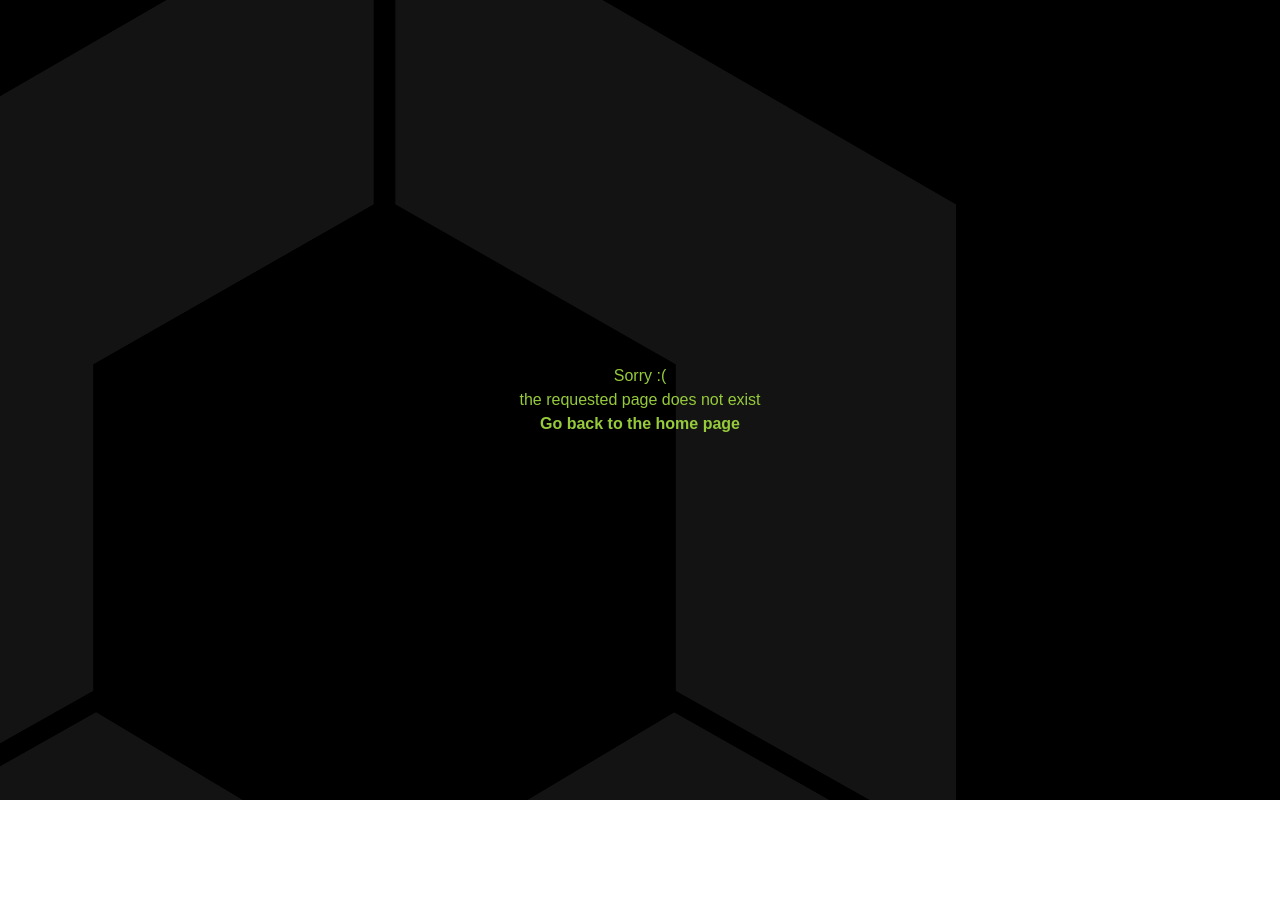
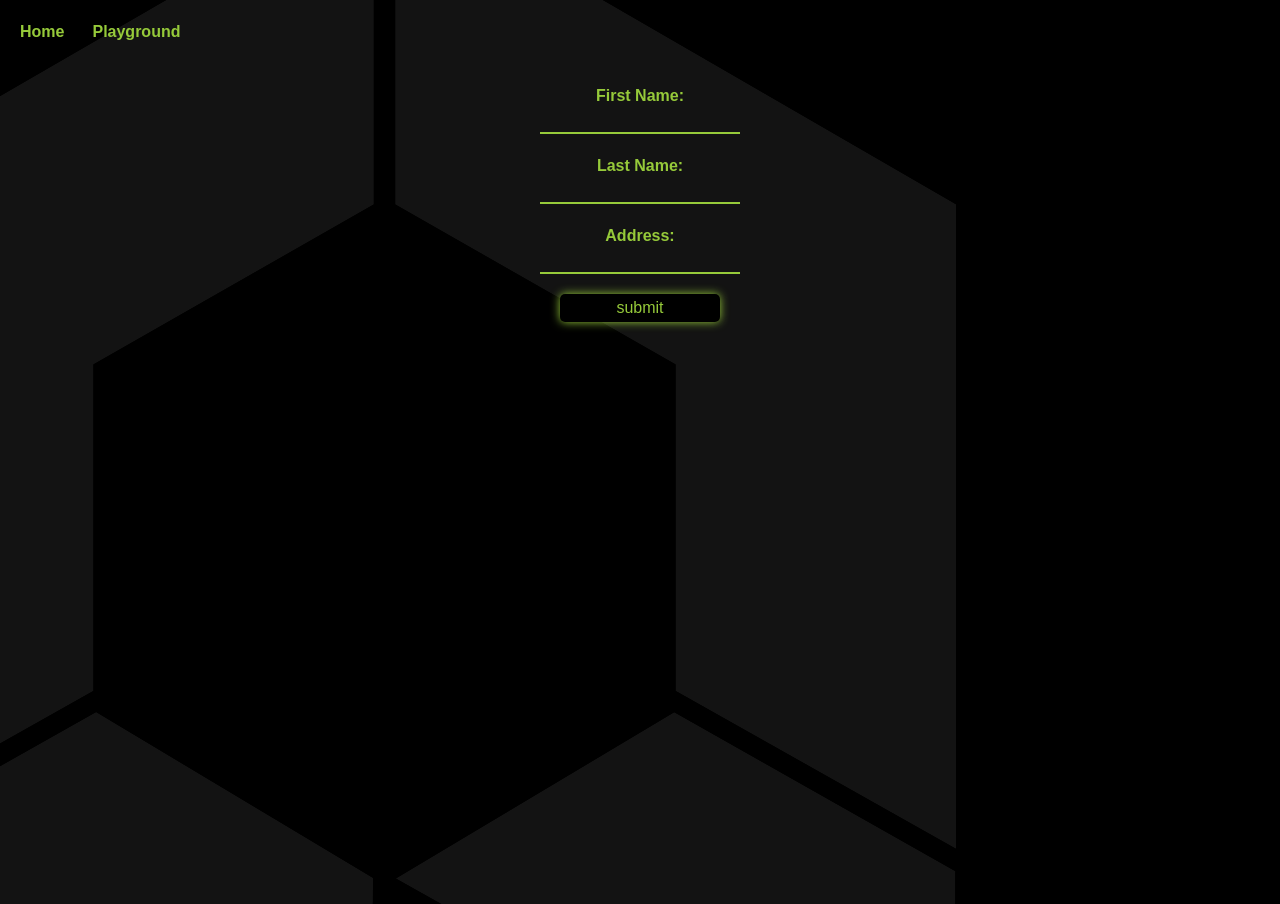
Before and after one commit to UrosDelic/tailwind-react, a React (Create React App) app: page /playground/1 in a window 1280 px wide. Before the commit the page ends 800 px from the top, so only its background shows below. Built offline with nearby package versions, Linux system fonts and the light colour scheme.

Commit message:
playground new

```diff
--- a/src/App.js
+++ b/src/App.js
@@ -15,6 +15,9 @@ const App = () => {
           <Route exact path='/playground'>
             <Playground></Playground>
           </Route>
+          <Route path='/playground/:id'>
+            <Playground></Playground>
+          </Route>
           <Route path='*'>
             <NotFound></NotFound>
           </Route>
--- a/src/components/LoginForm/LoginForm.css
+++ b/src/components/LoginForm/LoginForm.css
@@ -15,7 +15,7 @@
   display: none;
 }
 .heading {
-  font-size: 2em;
+  font-size: 2.441rem;
   font-weight: bold;
 }
 
--- a/src/components/LoginForm/LoginForm.jsx
+++ b/src/components/LoginForm/LoginForm.jsx
@@ -47,7 +47,7 @@ const LoginForm = () => {
   };
 
   return (
-    <div>
+    <div className='playground-container'>
       <Navbar></Navbar>
       <div className='loginForm-container p-3 w-2/3 md:w-1/2 xl:w-1/4'>
         <h1 className='heading text-center md:text-left mb-8'>Ajax - Node.js in React</h1>
@@ -84,7 +84,7 @@ const LoginForm = () => {
             <span className='span-post-btn mt-5'>Post Data</span>
           </button>
           <button
-            className='mt-2 transition duration-500 transform hover:scale-100 w-2/5 font-b'
+            className='mt-2 transition duration-500 transform hover:scale-100 w-2/5 font-bold'
             id='btn-get-data'
             onClick={getServerData}
           >
--- a/src/components/NotFound.jsx
+++ b/src/components/NotFound.jsx
@@ -4,8 +4,8 @@ const NotFound = () => {
   return (
     <div className='not-found-page h-screen flex text-center items-center justify-center'>
       <div className=''>
-        <h2>Sorry :(</h2>
-        <p>the requested page does not exist</p>
+        <h2>404 not found.</h2>
+        <p>the requested page does not exist.</p>
         <Link className='hover:underline font-bold mt-2' to='/'>
           Go back to the home page
         </Link>
--- a/src/components/Playground/Playground.jsx
+++ b/src/components/Playground/Playground.jsx
@@ -1,18 +1,68 @@
 import Dinput from "../../dynamicComponents/Dinput";
 import Navbar from "../Navbar/Navbar";
-import DtextArea from "../../dynamicComponents/DtextArea";
+// import DtextArea from "../../dynamicComponents/DtextArea";
+import { useState } from "react";
+import getData from "../../HttpClient/GetData";
 
 const Playground = () => {
+  const [firstName, setFirstName] = useState("");
+  const [lastName, setLastName] = useState("");
+  const [address, setAddress] = useState("");
+
+  const firstNameHandleChange = (event) => {
+    setFirstName(event.target.value);
+  };
+
+  const lastNameHandleChange = (event) => {
+    setLastName(event.target.value);
+  };
+
+  const addressHandleChange = (event) => {
+    setAddress(event.target.value);
+  };
+
+  const postInputData = () => {
+    const obj = { firstName, lastName, address };
+    getData
+      .postData(obj)
+      .then((response) => {
+        console.log(response);
+      })
+      .catch((error) => {
+        console.log(error);
+      });
+  };
+
   return (
     <div>
       <Navbar></Navbar>
-      <div className='playground flex flex-col m-5 h-screen'>
+      <div className='playground flex flex-col m-5 h-screen items-center'>
         <label htmlFor=''>First Name:</label>
-        <Dinput className='firstname-input mb-5' id='firstName'></Dinput>
+        <Dinput
+          className='firstname-input mb-5 w-5'
+          id='firstName'
+          value={firstName}
+          onChange={firstNameHandleChange}
+        ></Dinput>
         <label htmlFor=''>Last Name:</label>
-        <Dinput className='lastname-input mb-5' id='lastName'></Dinput>
-        <label>text area</label>
-        <DtextArea></DtextArea>
+        <Dinput
+          className='lastname-input mb-5 w-5'
+          id='lastName'
+          value={lastName}
+          onChange={lastNameHandleChange}
+        ></Dinput>
+        <label htmlFor=''>Address:</label>
+        <Dinput
+          className='address-input mb-5 w-5'
+          id='address'
+          value={address}
+          onChange={addressHandleChange}
+        ></Dinput>
+        <button className='w-1/2' onClick={postInputData}>
+          submit
+        </button>
+        {/* <label className='mt-5'>text area</label>
+        <DtextArea></DtextArea> */}
       </div>
     </div>
   );
--- a/src/index.css
+++ b/src/index.css
@@ -38,6 +38,7 @@ button {
   font-family: "Montserrat", sans-serif;
   border-color: black;
   box-shadow: 0 0 10px #96ca3a;
+  max-width: 10rem;
 }
 
 button:enabled:hover {
```
